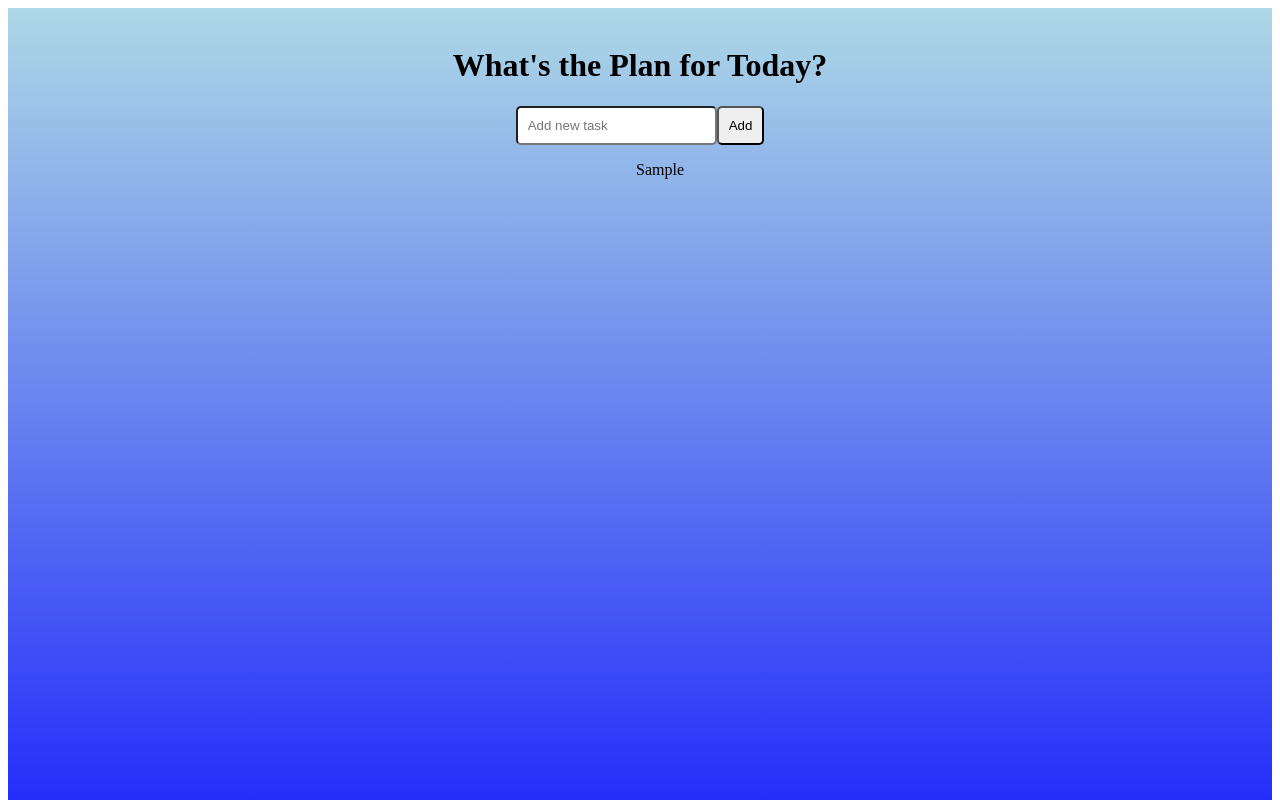
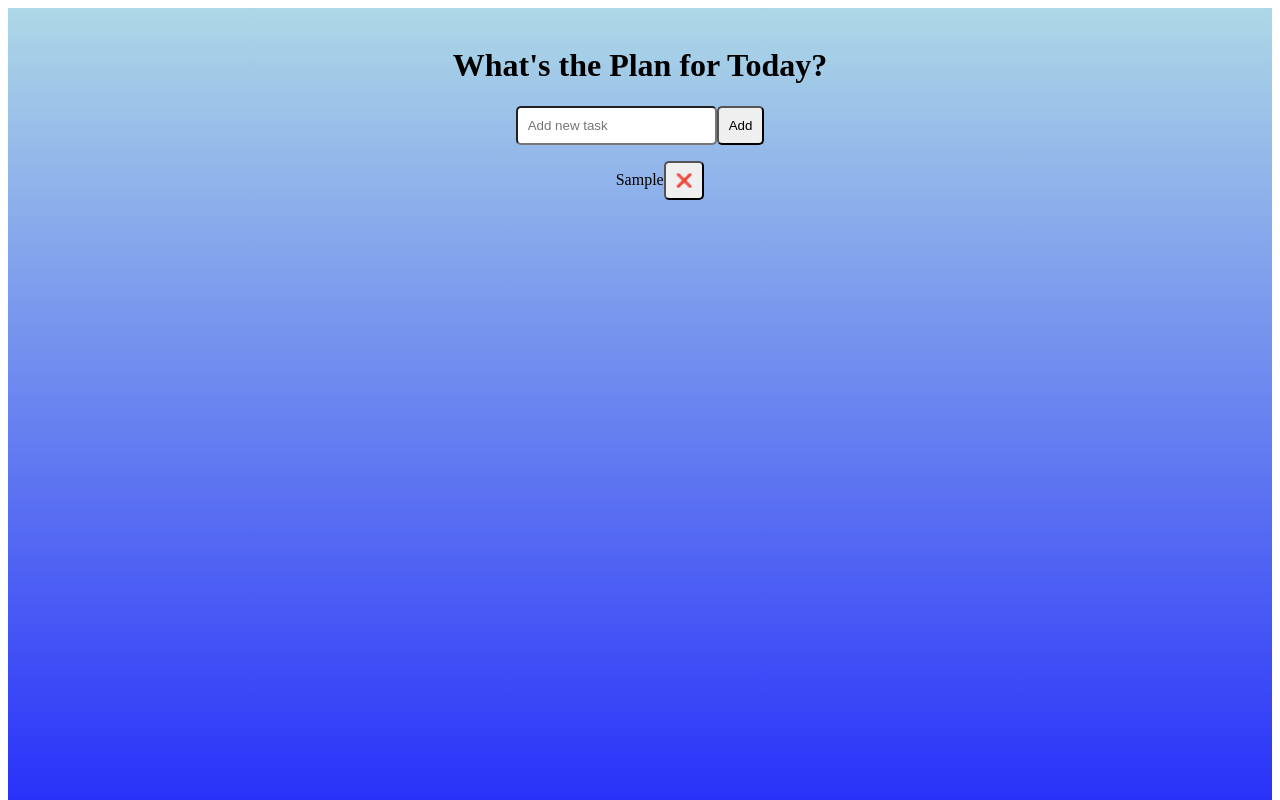
Before and after one commit to alessandraapds/react_todo, a React (Create React App) app: page / in a window 1280 px wide. Both pictures are taken after typing "Sample" into the empty fields and a click on the button "Add". Shown: the top 800 px of the page. Built offline with nearby package versions, Linux system fonts and the light colour scheme.

Commit message:
adding some functionality

```diff
--- a/src/Components/InputComponent.js
+++ b/src/Components/InputComponent.js
@@ -5,6 +5,9 @@
   const [newItem, setNewItem] = useState("");
   // Array that holds all new items
   const [items, setItems] = useState([]);
+
+  // const[isEditing, setIsEditing] =useState(false)
+  // const[currentTodo, setCurrentTodo] =useState({})
 
   function addItem() {
     if (!newItem) {
@@ -17,26 +20,37 @@
       id: Math.floor(Math.random() * 1000),
       value: newItem,
     };
+
     setItems((oldList) => [...oldList, item]);
     setNewItem("");
-    console.log(items);
+  }
+
+  function deleteItem(id) {
+     const newArray = items.filter((item) => item.id !== id);
+     setItems(newArray);
   }
 
   return (
     <div>
       <div className="task-input">
-        <i className="uil-align-left"></i>
+        <i ></i>
         <input
           type="ext"
           placeholder="Add new task"
           value={newItem}
           onChange={(e) => setNewItem(e.target.value)}
-        ></input>
+        />
+
         <button onClick={() => addItem()}>Add</button>
         <>
           <ul>
             {items.map((item) => {
-              return <li key={item.id}>{item.value}</li>;
+              return (
+                <li key={item.id}>
+                  {item.value}
+                  <button onclick={() => deleteItem(item.id)}> ❌</button>
+                </li>
+              );
             })}
           </ul>
         </>
```
